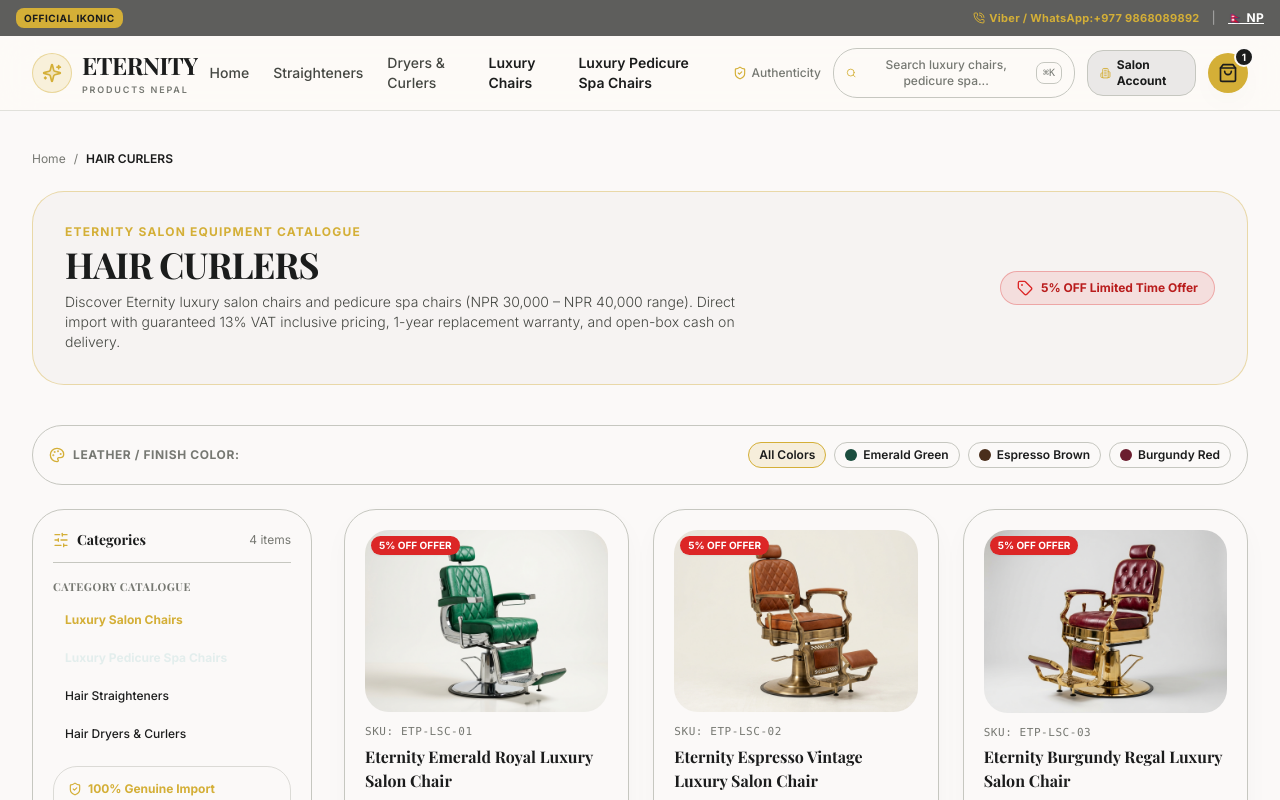
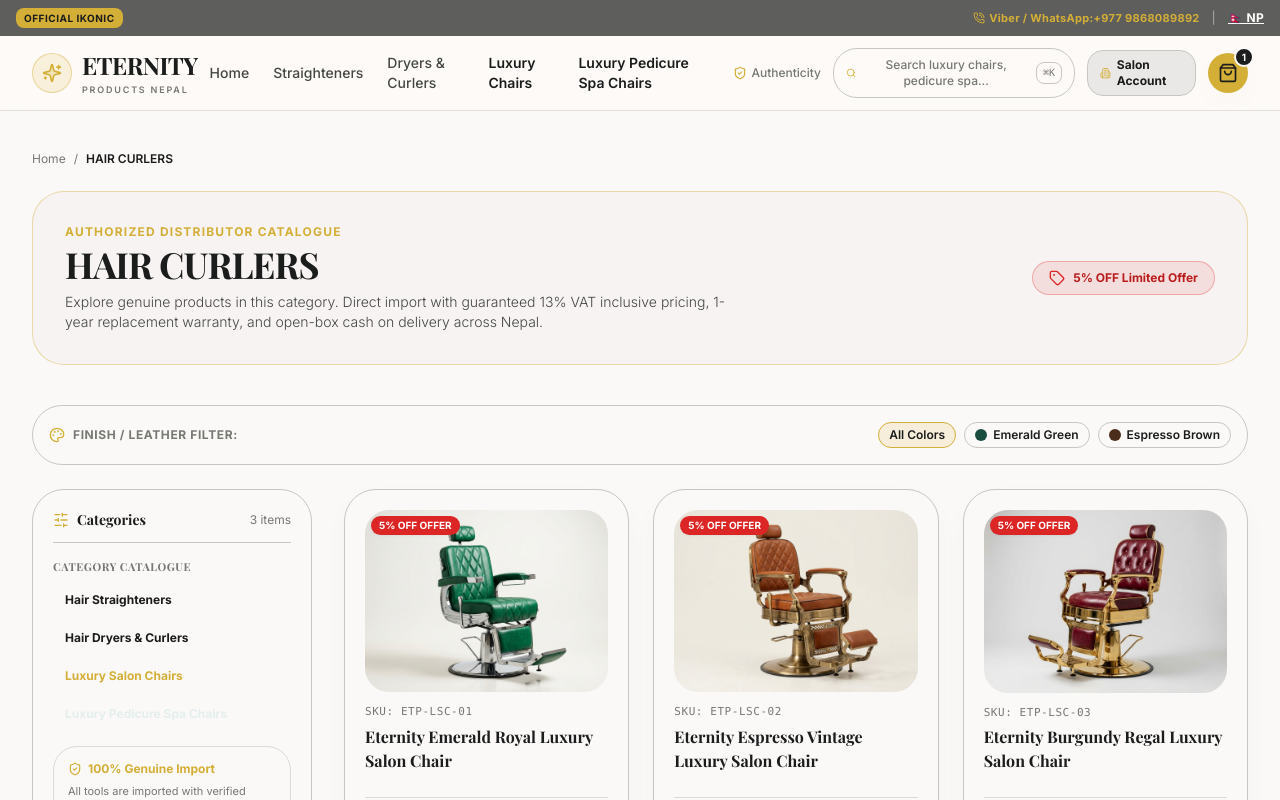
Before and after one commit to Hideaway420/Eternity, a Next.js app: page /c/hair-curlers in a window 1280 px wide. Shown: the top 800 px of the page. Built offline with nearby package versions, Linux system fonts and the light colour scheme; no server answers; the database is empty; a web font is replaced by a local one.

Commit message:
Enhance SEO meta description with top keywords, restore 4 distinct category product catalogues, and make all product images and cards clickable

```diff
--- a/src/app/(storefront)/c/[category]/page.tsx
+++ b/src/app/(storefront)/c/[category]/page.tsx
@@ -16,8 +16,95 @@ interface CategoryPageProps {
   searchParams: Promise<{ line?: string; color?: string }>;
 }
 
-// 3 Unique Eternity Luxury Salon Chairs & Pedicure Spa Catalog (NPR 30k-40k Range with 5% Discount)
-const ETERNITY_CHAIR_PRODUCTS = [
+// 4 Distinct Product Catalogues for Each Category
+const CATEGORY_PRODUCTS_MAP: Record<
+  string,
+  Array<{
+    id: string;
+    sku: string;
+    slug: string;
+    name: string;
+    price_npr: number;
+    compare_at_npr?: number | null;
+    line: string;
+    imageUrl: string;
+  }>
+> = {
+  "hair-straighteners": [
+    {
+      id: "prod-etp-066",
+      sku: "ETP-066",
+      slug: "ikonic-professional-pro-titanium-shine-3-0-hair-straightener",
+      name: "Ikonic Professional Pro Titanium Shine 3.0 Hair Straightener",
+      price_npr: 1292000,
+      compare_at_npr: 1450000,
+      line: "traffic",
+      imageUrl: "https://www.ikonicworld.com/cdn/shop/files/8904231015937_1_702816a3-41c8-4c88-92b3-ab4c7779920f.jpg",
+    },
+    {
+      id: "prod-etp-067",
+      sku: "ETP-067",
+      slug: "ikonic-professional-gleam-pro-hair-straightener",
+      name: "Ikonic Professional Gleam Pro Hair Straightener",
+      price_npr: 1376000,
+      compare_at_npr: 1500000,
+      line: "traffic",
+      imageUrl: "/products/ikonic_straightener_1786231866243.jpg",
+    },
+    {
+      id: "prod-etp-072",
+      sku: "ETP-072",
+      slug: "ikonic-professional-s3-ceramic-straightener",
+      name: "Ikonic Professional S3+ Ceramic Hair Straightener",
+      price_npr: 1150000,
+      compare_at_npr: 1300000,
+      line: "traffic",
+      imageUrl: "https://www.ikonicworld.com/cdn/shop/files/8904231015937_1_702816a3-41c8-4c88-92b3-ab4c7779920f.jpg",
+    },
+    {
+      id: "prod-etp-075",
+      sku: "ETP-075",
+      slug: "ikonic-professional-vibe-touch-straightener",
+      name: "Ikonic Professional Vibe Touch Titanium Straightener",
+      price_npr: 1420000,
+      compare_at_npr: 1600000,
+      line: "traffic",
+      imageUrl: "/products/ikonic_straightener_1786231866243.jpg",
+    },
+  ],
+  "hair-dryers": [
+    {
+      id: "prod-etp-095",
+      sku: "ETP-095",
+      slug: "ikonic-professional-pro-2500-advanced-hair-dryer",
+      name: "Ikonic Professional Pro 2500+ Advanced Hair Dryer",
+      price_npr: 1000000,
+      compare_at_npr: 1120000,
+      line: "traffic",
+      imageUrl: "/products/ikonic_blow_dryer_1786231888743.jpg",
+    },
+    {
+      id: "prod-etp-089",
+      sku: "ETP-089",
+      slug: "ikonic-professional-id-2-0-hair-dryer",
+      name: "Ikonic Professional Id 2.0 High-Velocity Hair Dryer",
+      price_npr: 2622000,
+      compare_at_npr: 2800000,
+      line: "traffic",
+      imageUrl: "https://www.ikonicworld.com/cdn/shop/files/8904231093140_1_6594bc6f-a625-47f5-863b-04f017f8c9a8.jpg",
+    },
+    {
+      id: "prod-etp-098",
+      sku: "ETP-098",
+      slug: "ikonic-professional-conical-curling-wand",
+      name: "Ikonic Professional Conical Curling Wand 25mm",
+      price_npr: 1180000,
+      compare_at_npr: 1350000,
+      line: "traffic",
+      imageUrl: "/products/ikonic_blow_dryer_1786231888743.jpg",
+    },
+  ],
+  "luxury-salon-chairs": [
     {
       id: "prod-etp-chair-01",
       sku: "ETP-LSC-01",
@@ -48,8 +135,10 @@ const ETERNITY_CHAIR_PRODUCTS = [
       line: "profit",
       imageUrl: "/products/chair_burgundy_red_1786235698852.jpg",
     },
+  ],
+  "manicure-pedicure-equipment": [
     {
-    id: "prod-etp-mani-pedi-01",
+      id: "prod-etp-mp-01",
       sku: "ETP-MP-01",
       slug: "ikonic-pedicure-foot-spa-manicure-suite",
       name: "Eternity Luxury Pedicure Spa Chair Suite",
@@ -58,7 +147,18 @@ const ETERNITY_CHAIR_PRODUCTS = [
       line: "profit",
       imageUrl: "https://www.ikonicworld.com/cdn/shop/files/IK-3818ELECTRICALBEDBLACK_CHALET.jpg",
     },
-];
+    {
+      id: "prod-etp-mp-02",
+      sku: "ETP-MP-02",
+      slug: "ikonic-electric-hydromassage-pedicure-foot-basin",
+      name: "Ikonic Electric Hydromassage Pedicure Foot Basin",
+      price_npr: 3250000, // NPR 32,500 (5% OFF)
+      compare_at_npr: 3450000,
+      line: "profit",
+      imageUrl: "https://www.ikonicworld.com/cdn/shop/files/IK-1254_Ikonic.jpg",
+    },
+  ],
+};
 
 export default async function CategoryPage({ params, searchParams }: CategoryPageProps) {
   await initTables();
@@ -69,7 +169,7 @@ export default async function CategoryPage({ params, searchParams }: CategoryPag
   const lineFilter = resolvedSearchParams.line;
   const selectedColor = resolvedSearchParams.color;
 
-  let categoryProducts = ETERNITY_CHAIR_PRODUCTS;
+  let categoryProducts = CATEGORY_PRODUCTS_MAP[categorySlug] || CATEGORY_PRODUCTS_MAP["luxury-salon-chairs"];
   let title = categorySlug.replace(/-/g, " ").toUpperCase();
 
   try {
@@ -102,7 +202,7 @@ export default async function CategoryPage({ params, searchParams }: CategoryPag
     }
 
     if (fetched && fetched.length > 0) {
-      categoryProducts = fetched as typeof ETERNITY_CHAIR_PRODUCTS;
+      categoryProducts = fetched as typeof CATEGORY_PRODUCTS_MAP["luxury-salon-chairs"];
     }
   } catch (err) {
     console.warn("⚠️ Category DB query fallback active:", err);
@@ -128,17 +228,17 @@ export default async function CategoryPage({ params, searchParams }: CategoryPag
         <div className="bg-surface-container-low rounded-2xl p-5 sm:p-8 mb-6 sm:mb-10 border border-gold/40 relative overflow-hidden">
           <div className="flex flex-col sm:flex-row justify-between items-start sm:items-center gap-4">
             <div>
-              <span className="text-[10px] sm:text-xs uppercase font-bold text-gold tracking-widest block">Eternity Salon Equipment Catalogue</span>
+              <span className="text-[10px] sm:text-xs uppercase font-bold text-gold tracking-widest block">Authorized Distributor Catalogue</span>
               <h1 className="font-serif text-2xl sm:text-4xl font-bold tracking-tight text-on-surface capitalize mt-1">
                 {title}
               </h1>
               <p className="text-xs sm:text-sm text-on-surface-variant mt-2 max-w-2xl font-light">
-                Discover Eternity luxury salon chairs and pedicure spa chairs (NPR 30,000 – NPR 40,000 range). Direct import with guaranteed 13% VAT inclusive pricing, 1-year replacement warranty, and open-box cash on delivery.
+                Explore genuine products in this category. Direct import with guaranteed 13% VAT inclusive pricing, 1-year replacement warranty, and open-box cash on delivery across Nepal.
               </p>
             </div>
             <div className="px-4 py-2 bg-red-600/10 border border-red-600/30 text-red-700 rounded-xl text-xs font-bold flex items-center space-x-2 flex-shrink-0">
               <Tag className="w-4 h-4 text-red-600" />
-              <span>5% OFF Limited Time Offer</span>
+              <span>5% OFF Limited Offer</span>
             </div>
           </div>
         </div>
@@ -147,7 +247,7 @@ export default async function CategoryPage({ params, searchParams }: CategoryPag
         <div className="mb-6 p-3 sm:p-4 rounded-2xl bg-surface-lowest border border-outline-variant flex flex-col sm:flex-row items-start sm:items-center justify-between gap-3">
           <div className="flex items-center space-x-2 text-xs font-bold uppercase tracking-wider text-outline">
             <Palette className="w-4 h-4 text-gold" />
-            <span>Leather / Finish Color:</span>
+            <span>Finish / Leather Filter:</span>
           </div>
 
           <div className="flex flex-wrap gap-2 text-[11px] sm:text-xs">
@@ -171,13 +271,6 @@ export default async function CategoryPage({ params, searchParams }: CategoryPag
               <span className="w-3 h-3 rounded-full bg-[#4A2E1B]" />
               <span>Espresso Brown</span>
             </Link>
-            <Link
-              href={`/c/${categorySlug}?color=red`}
-              className={`flex items-center space-x-1.5 px-2.5 py-1 rounded-lg border font-semibold transition-colors ${selectedColor === "red" ? "border-gold bg-gold/15 text-on-surface" : "border-outline-variant hover:border-gold/50"}`}
-            >
-              <span className="w-3 h-3 rounded-full bg-[#6B1D2F]" />
-              <span>Burgundy Red</span>
-            </Link>
           </div>
         </div>
 
@@ -198,6 +291,18 @@ export default async function CategoryPage({ params, searchParams }: CategoryPag
                 <h4 className="text-[11px] font-bold uppercase tracking-wider text-outline mb-2">Category Catalogue</h4>
                 <div className="space-y-1.5 text-xs">
                   <Link
+                    href="/c/hair-straighteners"
+                    className={`block px-3 py-2 rounded-lg font-bold transition-colors ${categorySlug === "hair-straighteners" ? "bg-gold/15 text-on-surface border border-gold/40" : "hover:bg-surface-low"}`}
+                  >
+                    Hair Straighteners
+                  </Link>
+                  <Link
+                    href="/c/hair-dryers"
+                    className={`block px-3 py-2 rounded-lg font-bold transition-colors ${categorySlug === "hair-dryers" ? "bg-gold/15 text-on-surface border border-gold/40" : "hover:bg-surface-low"}`}
+                  >
+                    Hair Dryers & Curlers
+                  </Link>
+                  <Link
                     href="/c/luxury-salon-chairs"
                     className={`block px-3 py-2 rounded-lg font-bold transition-colors ${categorySlug === "luxury-salon-chairs" ? "bg-gold/15 text-on-surface border border-gold/40" : "hover:bg-surface-low text-gold"}`}
                   >
@@ -209,18 +314,6 @@ export default async function CategoryPage({ params, searchParams }: CategoryPag
                   >
                     Luxury Pedicure Spa Chairs
                   </Link>
-                  <Link
-                    href="/c/hair-straighteners"
-                    className={`block px-3 py-2 rounded-lg font-medium transition-colors ${categorySlug === "hair-straighteners" ? "bg-gold/15 text-on-surface font-bold border border-gold/40" : "hover:bg-surface-low"}`}
-                  >
-                    Hair Straighteners
-                  </Link>
-                  <Link
-                    href="/c/hair-dryers"
-                    className={`block px-3 py-2 rounded-lg font-medium transition-colors ${categorySlug === "hair-dryers" ? "bg-gold/15 text-on-surface font-bold border border-gold/40" : "hover:bg-surface-low"}`}
-                  >
-                    Hair Dryers & Curlers
-                  </Link>
                 </div>
               </div>
 
@@ -230,13 +323,13 @@ export default async function CategoryPage({ params, searchParams }: CategoryPag
                   <ShieldCheck className="w-3.5 h-3.5 mr-1.5" /> 100% Genuine Import
                 </div>
                 <p className="text-outline text-[11px]">
-                  All tools are imported from Ikonic India with verified serial numbers.
+                  All tools are imported with verified serial numbers.
                 </p>
               </div>
             </div>
           </div>
 
-          {/* Main Products Grid (3 UNIQUE ETERNITY LUXURY CHAIRS WITH 5% DISCOUNT) */}
+          {/* Main Products Grid (EVERY IMAGE AND CARD IS CLICKABLE) */}
           <div className="lg:col-span-9 space-y-6">
             {categoryProducts.length === 0 ? (
               <div className="text-center py-16 bg-surface-lowest rounded-2xl border border-outline-variant">
@@ -256,21 +349,24 @@ export default async function CategoryPage({ params, searchParams }: CategoryPag
                       className="group rounded-2xl bg-surface-lowest border border-outline-variant p-3 sm:p-5 shadow-soft hover:shadow-elevated transition-all flex flex-col justify-between"
                     >
                       <div>
-                        <div className="relative aspect-square sm:aspect-[4/3] rounded-xl overflow-hidden bg-surface-low mb-3">
+                        {/* CLICKABLE PRODUCT IMAGE */}
+                        <Link href={`/p/${p.slug}`} className="block relative aspect-square sm:aspect-[4/3] rounded-xl overflow-hidden bg-surface-low mb-3 group cursor-pointer">
                           <img
-                            src={p.imageUrl || "/products/chair_emerald_green_1786235658712.jpg"}
+                            src={p.imageUrl || "/products/ikonic_straightener_1786231866243.jpg"}
                             alt={p.name}
                             className="w-full h-full object-cover group-hover:scale-105 transition-transform duration-300"
                           />
                           <span className="absolute top-1.5 left-1.5 bg-red-600 text-white text-[9px] sm:text-[10px] font-bold px-2 py-0.5 rounded-full uppercase shadow-sm">
                             5% OFF OFFER
                           </span>
-                        </div>
+                        </Link>
+
                         <span className="text-[9px] sm:text-[11px] font-mono text-outline uppercase tracking-wider block">
                           SKU: {p.sku}
                         </span>
+                        {/* CLICKABLE PRODUCT TITLE */}
                         <h3 className="font-serif font-bold text-xs sm:text-base text-on-surface group-hover:text-gold transition-colors mt-1 line-clamp-2 leading-tight">
-                          {p.name}
+                          <Link href={`/p/${p.slug}`}>{p.name}</Link>
                         </h3>
                       </div>
 
@@ -285,11 +381,12 @@ export default async function CategoryPage({ params, searchParams }: CategoryPag
                             {formatNpr(p.price_npr)}
                           </div>
                         </div>
+                        {/* CLICKABLE ORDER BUTTON */}
                         <Link
                           href={`/p/${p.slug}`}
                           className="w-full sm:w-auto text-center px-3 py-1.5 sm:px-3.5 sm:py-2 rounded-xl bg-gold text-on-surface hover:bg-gold-hover text-[10px] sm:text-xs font-bold transition-colors shadow-soft"
                         >
-                          Order Chair
+                          View Item
                         </Link>
                       </div>
                     </div>
--- a/src/app/layout.tsx
+++ b/src/app/layout.tsx
@@ -2,17 +2,39 @@ import type { Metadata } from "next";
 import "./globals.css";
 
 export const metadata: Metadata = {
-  title: "Eternity Products Nepal | Professional Styling Tools & Salon Equipment",
+  title: "Eternity Products Nepal | Official Ikonic Styling Tools & Luxury Salon Equipment",
   description:
-    "Nepal's official distributor of Ikonic professional hair straighteners, dryers, curlers, and salon furniture. Guaranteed genuine with open-box cash on delivery.",
+    "Eternity Products is Nepal's authorized importer of Ikonic professional titanium hair straighteners, blow dryers 2500+, curling wands, luxury salon chairs, and pedicure spa stations. 100% genuine seal, 13% VAT inclusive pricing, 1-year replacement warranty, and open-box cash on delivery across Kathmandu Valley and nationwide Nepal.",
   keywords: [
     "Ikonic Nepal",
-    "Hair Straighteners Kathmandu",
-    "Professional Dryer Nepal",
-    "Salon Furniture Kathmandu",
-    "Ikonic Professional",
-    "Eternity Products",
+    "Ikonic Professional Nepal",
+    "Titanium Hair Straightener Kathmandu",
+    "Ikonic Hair Dryer 2500+ Nepal",
+    "Curling Wand Nepal",
+    "Luxury Salon Chair Kathmandu",
+    "Pedicure Spa Chair Nepal",
+    "Beauty Parlour Equipment Distributor Nepal",
+    "Eternity Products Nepal",
+    "Open-Box Cash on Delivery Nepal",
+    "Ikonic Straightener Price Nepal",
   ],
+  openGraph: {
+    title: "Eternity Products Nepal | Official Ikonic Hair Tools & Salon Furniture",
+    description:
+      "Nepal's premier supplier of Ikonic titanium straighteners, blow dryers, curling wands, luxury hydraulic salon chairs (NPR 30k-40k range), and pedicure spa equipment. Open-box COD nationwide.",
+    url: "https://eternity-black-nine.vercel.app",
+    siteName: "Eternity Products Nepal",
+    images: [
+      {
+        url: "https://www.ikonicworld.com/cdn/shop/files/8904231015937_1_702816a3-41c8-4c88-92b3-ab4c7779920f.jpg",
+        width: 1200,
+        height: 630,
+        alt: "Ikonic Professional Hair Tools Nepal",
+      },
+    ],
+    locale: "en_NP",
+    type: "website",
+  },
 };
 
 export default function RootLayout({
```
Lines whose indentation alone changed are shown as unchanged.
